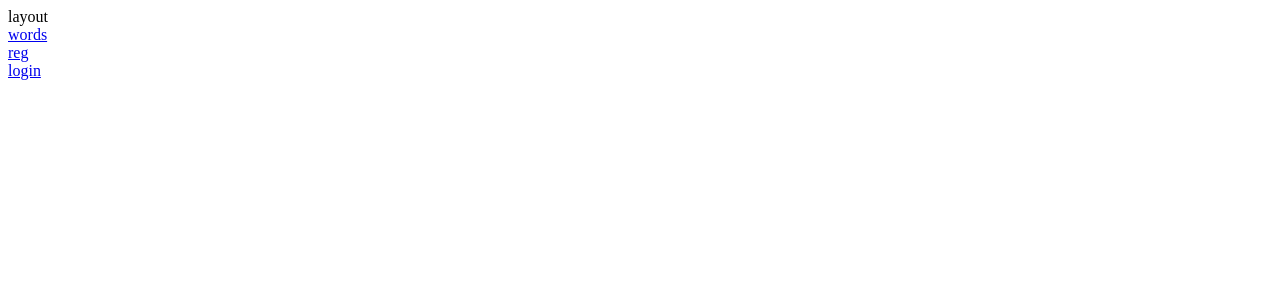
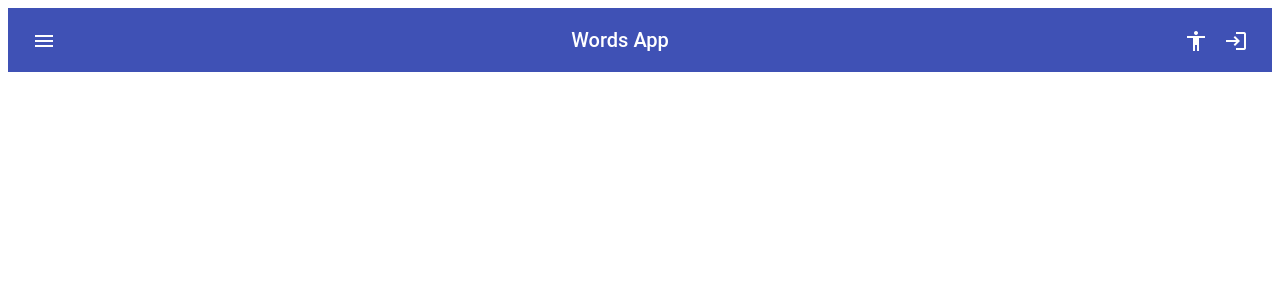
Before and after one commit to MartunykE/WordsLearningApp, an Angular app in the folder Clients/WordsLearnignApp.Website/website/: page /Account in a window 1280 px wide. Shown: the top 300 px of the page. Built offline with nearby package versions, Linux system fonts and the light colour scheme.

Commit message:
Add styles and html for layout

```diff
--- a/Clients/WordsLearnignApp.Website/website/src/app/AccountModule/Account.Module.ts
+++ b/Clients/WordsLearnignApp.Website/website/src/app/AccountModule/Account.Module.ts
@@ -5,12 +5,14 @@ import { RegisterComponent } from './register/register.component';
 import { LayoutComponent } from './layout/layout.component';
 import { AccountRoutingModule } from './Account-routing.module';
 import { AccountService } from '../Services/account.service';
+import { MaterialModule } from '../Modules/Material.module';
 
 
 
 @NgModule({
     imports:[
-        AccountRoutingModule
+        AccountRoutingModule,
+        MaterialModule
     ],
     providers:[
         AccountService
--- a/Clients/WordsLearnignApp.Website/website/src/app/AccountModule/layout/layout.component.css
+++ b/Clients/WordsLearnignApp.Website/website/src/app/AccountModule/layout/layout.component.css
@@ -0,0 +1,20 @@
+@import '~@angular/material/prebuilt-themes/indigo-pink.css';
+
+.example-spacer {
+    flex: 1 1 auto;
+  }
+  body {
+    font-family: Roboto, Arial, sans-serif;
+    margin: 0;
+  }
+  .basic-container {
+    padding: 30px;
+  }
+  .version-info {
+    font-size: 8pt;
+    float: right;
+    margin: 8px;
+  }
+  .app-name{
+      content: center;
+  }
--- a/Clients/WordsLearnignApp.Website/website/src/app/AccountModule/layout/layout.component.html
+++ b/Clients/WordsLearnignApp.Website/website/src/app/AccountModule/layout/layout.component.html
@@ -1,16 +1,21 @@
-layout
-<nav>
-    <div>
-      <a routerLink="/words">words</a>
-    </div>
-    <div>
-      <a routerLink="Register">reg</a>
-    </div>
-    <div>
-      <a routerLink="Login"> login </a>
-    </div>
+<mat-toolbar color="primary">
+  <mat-toolbar-row>
 
+    <button mat-icon-button>
+      <mat-icon>menu</mat-icon>
+    </button>
 
-  </nav>
+    <span class="example-spacer"></span>
+    <span class="app-name"> Words App </span>
+    <span class="example-spacer"></span>
 
+    <button routerLink="Register" mat-icon-button>
+      <mat-icon>accessibility</mat-icon>
+    </button>
+
+    <button routerLink="Login" mat-icon-button>
+      <mat-icon>login</mat-icon>
+    </button>
+  </mat-toolbar-row>
+</mat-toolbar>
 <router-outlet></router-outlet>
--- a/Clients/WordsLearnignApp.Website/website/src/app/app.component.html
+++ b/Clients/WordsLearnignApp.Website/website/src/app/app.component.html
@@ -1,3 +1,3 @@
-
+<link href="https://fonts.googleapis.com/icon?family=Material+Icons" rel="stylesheet">
 
 <router-outlet></router-outlet>
```
